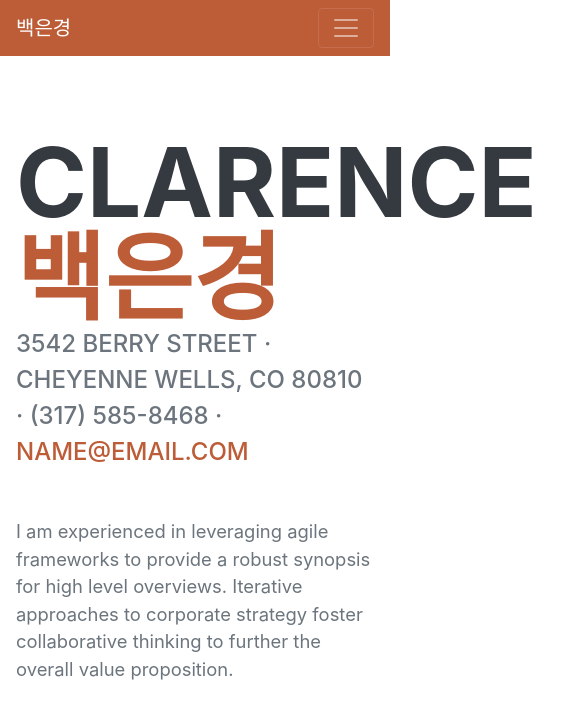
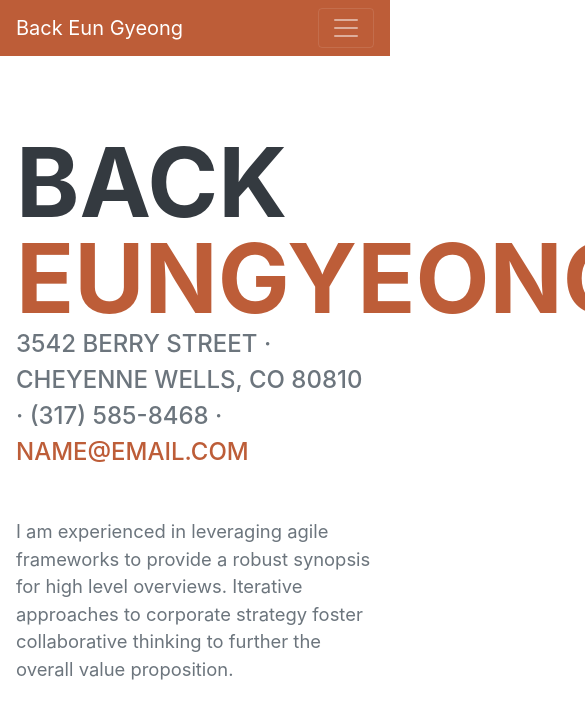
Before and after one commit to eungyeongB/eungyeongB.github.io, a plain HTML site: page index.html in a window 390 px wide. Shown: the top 726 px of the page, 585 px wide, since content can reach past the window. Drawn offline with nearby package versions, Linux system fonts and the light colour scheme; a web font is replaced by a local one.

Commit message:
이름 수정

```diff
--- a/index.html
+++ b/index.html
@@ -19,7 +19,7 @@
         <!-- Navigation-->
         <nav class="navbar navbar-expand-lg navbar-dark bg-primary fixed-top" id="sideNav">
             <a class="navbar-brand js-scroll-trigger" href="#page-top">
-                <span class="d-block d-lg-none">백은경</span>
+                <span class="d-block d-lg-none">Back Eun Gyeong</span>
                 <span class="d-none d-lg-block"><img class="img-fluid img-profile rounded-circle mx-auto mb-2" src="assets/img/profile.jpg" alt="" /></span>
             </a>
             <button class="navbar-toggler" type="button" data-toggle="collapse" data-target="#navbarSupportedContent" aria-controls="navbarSupportedContent" aria-expanded="false" aria-label="Toggle navigation"><span class="navbar-toggler-icon"></span></button>
@@ -40,8 +40,8 @@
             <section class="resume-section" id="about">
                 <div class="resume-section-content">
                     <h1 class="mb-0">
-                        Clarence
-                        <span class="text-primary">백은경</span>
+                        Back
+                        <span class="text-primary">EunGyeong</span>
                     </h1>
                     <div class="subheading mb-5">
                         3542 Berry Street · Cheyenne Wells, CO 80810 · (317) 585-8468 ·
```
